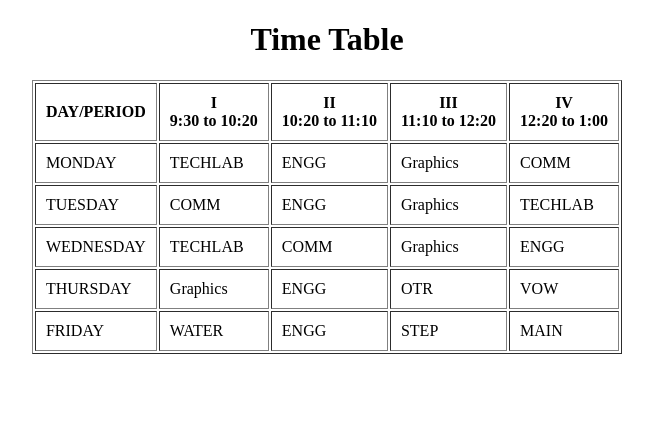
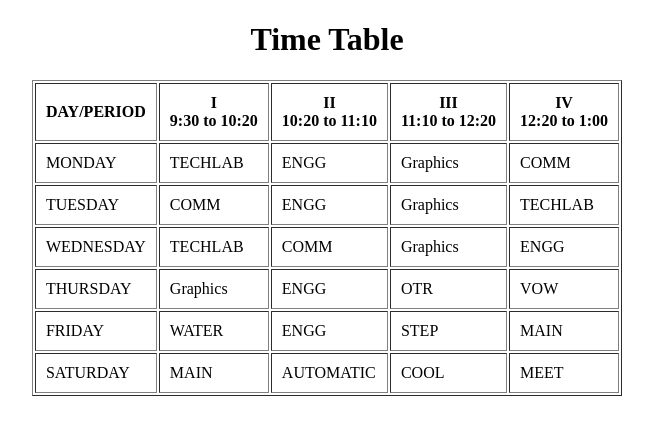
Before and after one commit to Harikrishnakarna/new, a plain HTML site: page smalltable.html in a window 1280 px wide. Shown: the whole page, without its empty margins (313-966 px from the left). Drawn offline with Linux system fonts and the light colour scheme.

Commit message:
second commit

```diff
--- a/smalltable.html
+++ b/smalltable.html
@@ -51,6 +51,13 @@
             <td>STEP</td>
             <td>MAIN</td>
         </tr>
+        <tr>
+            <td>SATURDAY</td>
+            <td>MAIN</td>
+            <td>AUTOMATIC</td>
+            <td>COOL</td>
+            <td>MEET</td>
+        </tr>
     </table>
    </center>
 </body>
```
